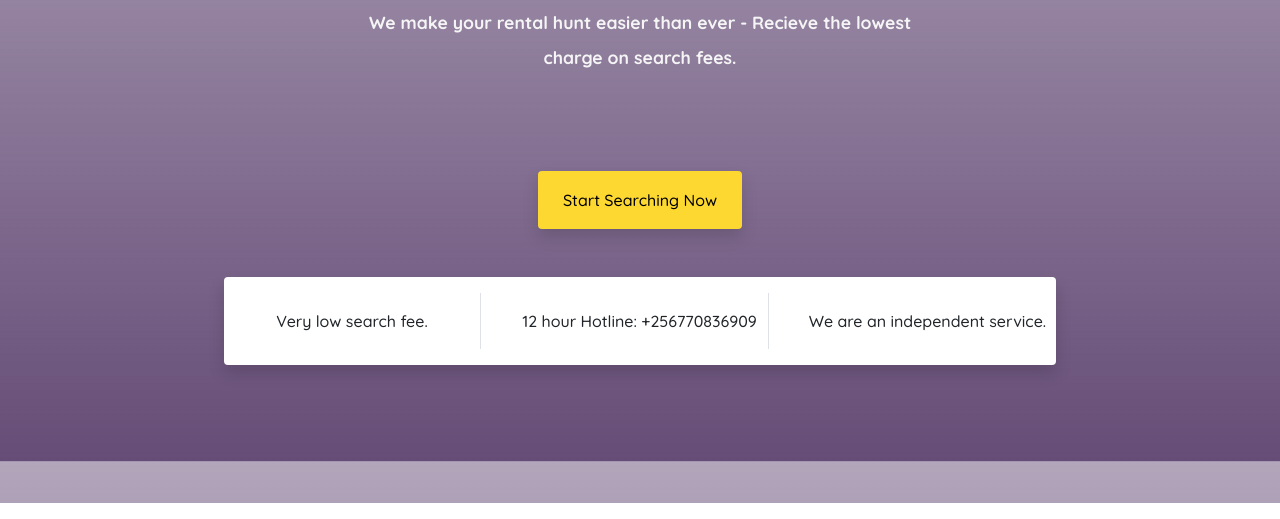
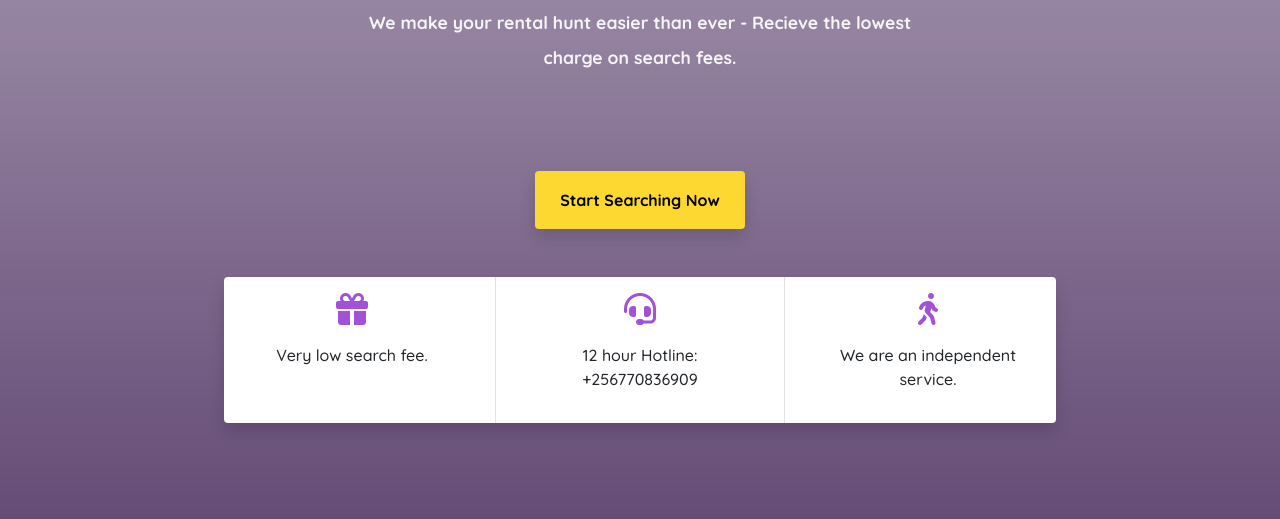
Before and after one commit to Cathella/RentalsPoint, a plain HTML site: page index.html in a window 1280 px wide. Shown: the part 297-816 px from the top of the page. Drawn offline with nearby package versions, Linux system fonts and the light colour scheme.

Commit message:
add icons

```diff
--- a/css/style.css
+++ b/css/style.css
@@ -41,4 +41,9 @@ h1 span {
 .search {
   background: #fdd831;
   color: black;
+  font-weight: 700;
 }
+
+i {
+  color: #a052d9;
+}
--- a/index.html
+++ b/index.html
@@ -29,20 +29,25 @@
         <div class="mb-5">
           <a class="btn px-4 pt-3 pb-3 shadow search" href="#">Start Searching Now</a>
         </div>
-        <div class="bg-white w-75 mx-auto rounded pt-3 shadow">
+        <div class="bg-white w-75 mx-auto rounded shadow">
           <div class="row">
-            <div class="col-md-4">
-              <div class="border-right">
+            <div class="col-md-4 border-right">
+              <div class="w-75 mx-auto">
+                <i class="fas fa-gift fa-2x pt-3"></i>
                 <p class="py-3">Very low search fee.</p>
               </div>
             </div>
             <div class="col-md-4">
-              <div class="border-right">
+              <div class="w-75 mx-auto">
+                <i class="fas fa-headset fa-2x pt-3"></i>
                 <p class="py-3">12 hour Hotline: +256770836909</p>
               </div>
             </div>
-            <div class="col-md-4">
-              <p class="py-3 text-center">We are an independent service.</p>
+            <div class="col-md-4 border-left">
+              <div class="w-75 mx-auto">
+                <i class="fas fa-walking fa-2x pt-3"></i>
+                <p class="py-3 text-center">We are an independent service.</p>
+              </div>
             </div>
           </div>
         </div>
@@ -51,5 +56,9 @@
 
   </main>
   <footer></footer>
+  <script
+		src="https://kit.fontawesome.com/7290f27402.js"
+		crossorigin="anonymous"
+	></script>
 </body>
 </html>
```
